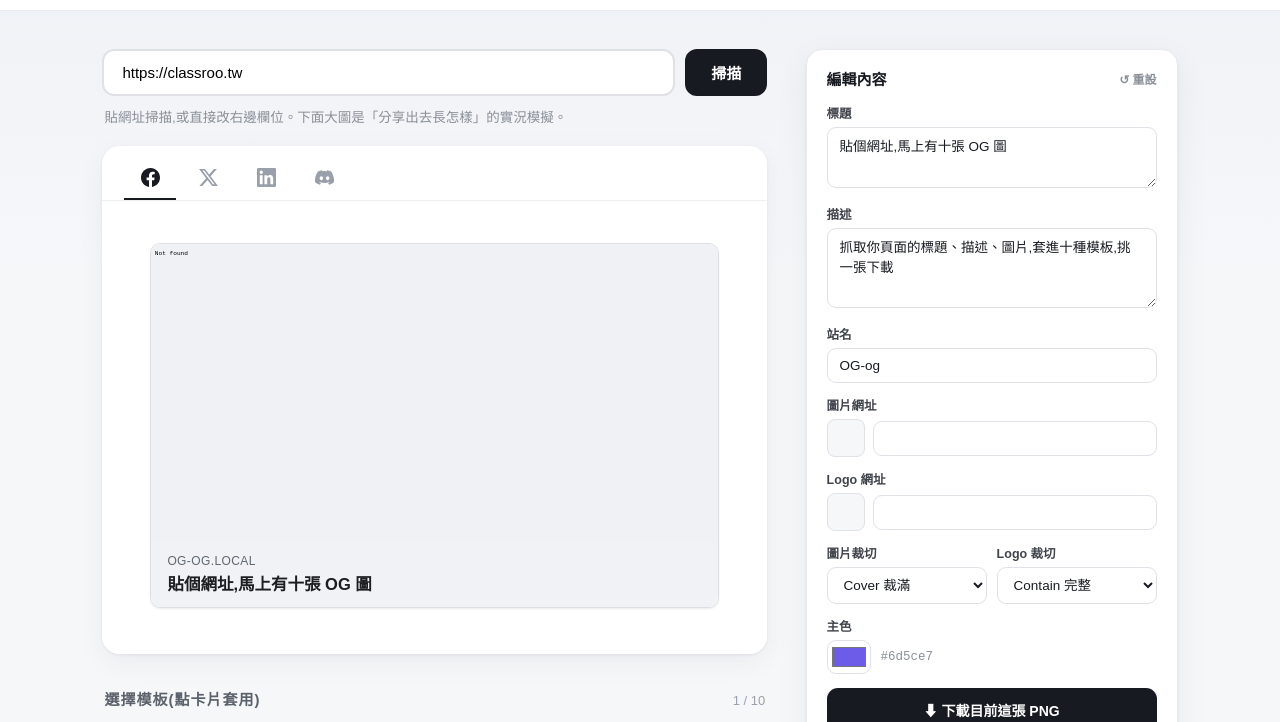
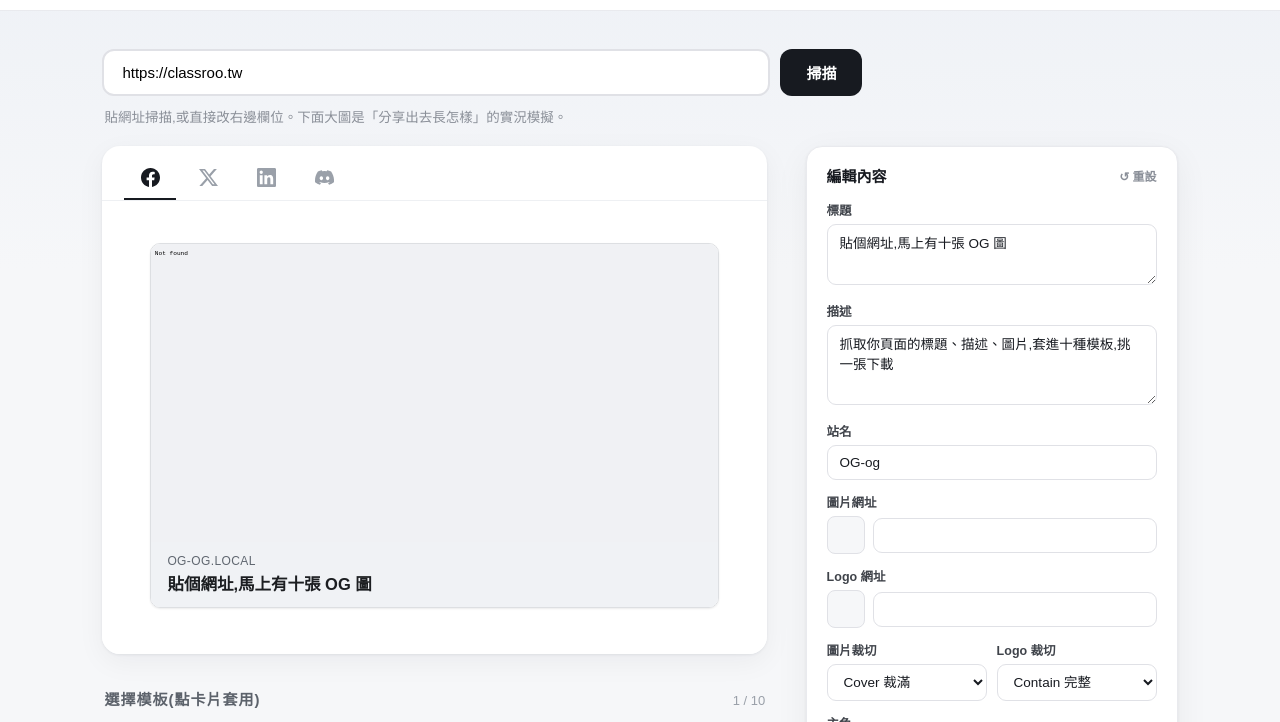
Before and after one commit to Jeffrey0117/OG-og, a website: page public/index.html in a window 1280 px wide. Shown: the part 51-773 px from the top of the page. Drawn offline with Linux system fonts and the light colour scheme.

Commit message:
style: 掃描列抽成獨立頂列 — 右編輯卡與左預覽卡頂端切齊

```diff
--- a/public/index.html
+++ b/public/index.html
@@ -17,10 +17,12 @@
   nav .right a { font-size:14px; font-weight:700; color:#555; text-decoration:none; border:1.5px solid #e0e1e6; padding:8px 18px; border-radius:999px }
   nav .right a:hover { border-color:#171a20; color:#171a20 }
 
-  .layout { display:flex; align-items:flex-start; gap:clamp(28px, 3vw, 56px); padding:0 clamp(56px, 8vw, 170px) 0 clamp(56px, 8vw, 170px) }
+  /* 掃描列獨立一排,左右兩欄才會同高開始 */
+  .topwrap { padding:38px clamp(56px, 8vw, 170px) 0 }
+  .layout { display:flex; align-items:flex-start; gap:clamp(28px, 3vw, 56px); padding:0 clamp(56px, 8vw, 170px) }
 
   /* ── 左半 ── */
-  main { flex:1; min-width:0; padding:38px 0 90px }
+  main { flex:1; min-width:0; padding:0 0 90px }
   .scanbar { display:flex; gap:10px; max-width:760px }
   .scanbar input { flex:1; min-width:0; font-size:15px; padding:13px 18px; border:2px solid #e0e1e6; border-radius:12px; outline:none; background:#fff }
   .scanbar input:focus { border-color:#171a20 }
@@ -71,8 +73,8 @@
   .card .dl:hover { background:#171a20; color:#fff }
 
   /* ── 右:懸浮小面板(不貼邊、卡片式)── */
-  /* 不 sticky、不自帶捲軸 — 跟著頁面自然捲 */
-  .side { width:372px; flex-shrink:0; padding:38px 0 70px; display:flex; flex-direction:column; gap:18px }
+  /* 不 sticky、不自帶捲軸 — 跟著頁面自然捲;頂端與左邊預覽卡切齊 */
+  .side { width:372px; flex-shrink:0; padding:0 0 70px; display:flex; flex-direction:column; gap:18px }
   .panel { background:#fff; border:1px solid #e9eaee; border-radius:16px; box-shadow:0 1px 3px rgba(16,24,40,.06), 0 10px 34px rgba(16,24,40,.06); padding:18px 20px }
   .panel h2 { font-size:15px; font-weight:900; display:flex; justify-content:space-between; align-items:center; margin-bottom:14px }
   .panel h2 button { font-size:12px; font-weight:700; color:#8a8f98; background:none; border:0; cursor:pointer }
@@ -121,15 +123,17 @@
   <div class="right"><a href="https://github.com/Jeffrey0117/OG-og" target="_blank">GitHub</a></div>
 </nav>
 
+<div class="topwrap">
+  <div class="scanbar">
+    <input id="url" type="url" placeholder="https://classroo.tw/…(課程頁、銷售頁都行)" value="https://classroo.tw">
+    <button id="go">掃描</button>
+  </div>
+  <div id="status">貼網址掃描,或直接改右邊欄位。下面大圖是「分享出去長怎樣」的實況模擬。</div>
+</div>
+
 <div class="layout">
 
   <main>
-    <div class="scanbar">
-      <input id="url" type="url" placeholder="https://classroo.tw/…(課程頁、銷售頁都行)" value="https://classroo.tw">
-      <button id="go">掃描</button>
-    </div>
-    <div id="status">貼網址掃描,或直接改右邊欄位。下面大圖是「分享出去長怎樣」的實況模擬。</div>
-
     <section class="previewCard">
       <div class="tabs" id="tabs"></div>
       <div class="stage"><div class="stageInner" id="stage"></div></div>
```
